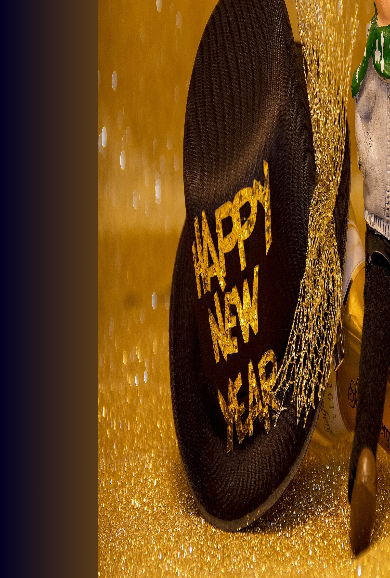
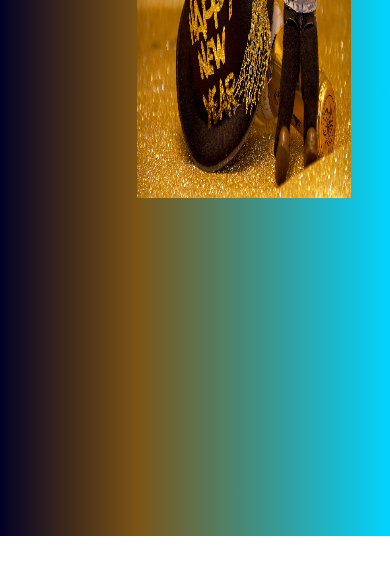
Before and after one commit to TripleYei/feliz_2023, a plain HTML site: page index.html in a window 390 px wide. Shown: the part 308-886 px from the top of the page. After the commit the page ends 844 px from the top, so only its background shows below. Drawn offline with Linux system fonts and the light colour scheme.

Commit message:
Add files via upload

```diff
--- a/index.html
+++ b/index.html
@@ -35,8 +35,7 @@
 		@media only screen and (max-width: 600px) {
 
 			#imagen{
-				width: 100%;
-				height: 100%;
+				left: 35%;
 			}
 		}
 	</style>
```
